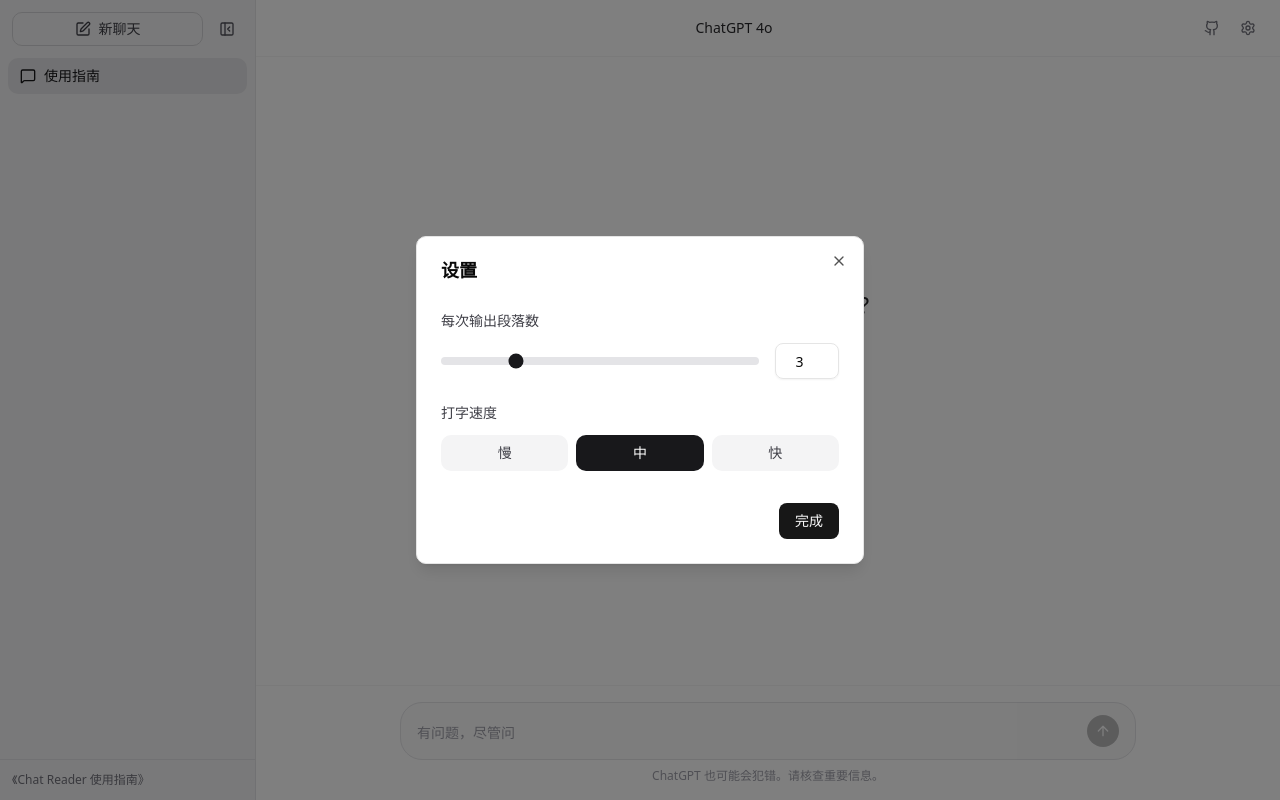
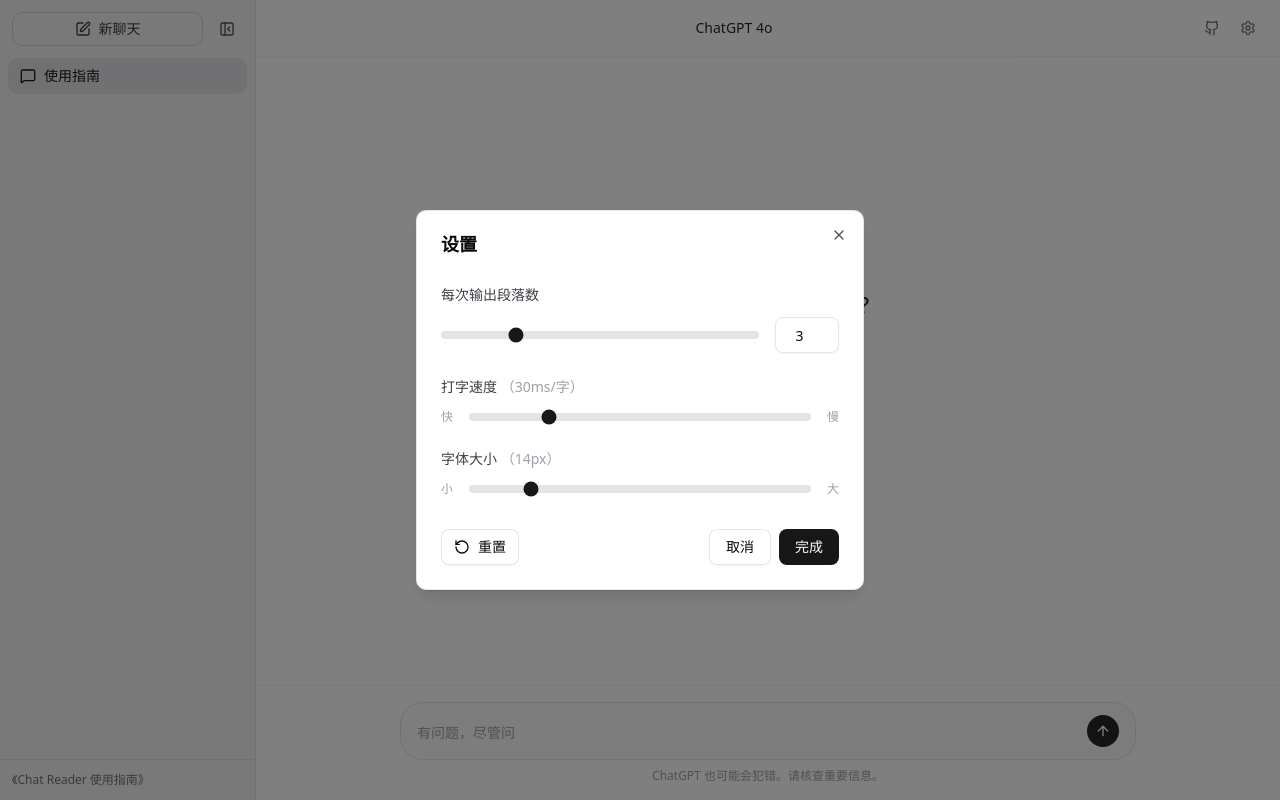
Before and after one commit to csdstar/chat-reader-fork, a Next.js app: page / in a window 1280 px wide. Both pictures are taken after a click on the button 1247 px from the left and 28 px from the top of the page. Built offline with nearby package versions, Linux system fonts and the light colour scheme.

Commit message:
Enhance chat functionality and settings management. Introduced fake prompts for user messages, added streaming control with a skip feature, and improved settings dialog to adjust typing speed and font size. Updated chat area and message bubble components to support new features.

```diff
--- a/src/app/page.tsx
+++ b/src/app/page.tsx
@@ -4,20 +4,33 @@ import { useState, useEffect, useCallback, useRef } from 'react';
 import { Sidebar } from '@/components/sidebar';
 import { ChatArea } from '@/components/chat-area';
 import { ConfirmDialog } from '@/components/confirm-dialog';
-import { SettingsDialog, SPEED_DELAYS, type Settings } from '@/components/settings-dialog';
+import { SettingsDialog, DEFAULT_SETTINGS, type Settings } from '@/components/settings-dialog';
 import { parseBook, getNextParagraphs, advanceProgress, goToNextChapter, goToChapter } from '@/lib/book-parser';
 import { saveBook, loadBook, saveMessages, loadMessages, clearBook, hasExistingBook } from '@/lib/storage';
 import { getDefaultBook } from '@/lib/default-book';
 import type { Book, Message } from '@/types';
 
-const DEFAULT_SETTINGS: Settings = {
-  paragraphsPerMessage: 3,
-  speed: 'medium',
-};
-
 function generateId() {
   return Date.now().toString(36) + Math.random().toString(36).slice(2);
 }
+
+const FAKE_PROMPTS = [
+  '帮我分析一下这个需求文档，看看有没有遗漏的点',
+  '这段代码的性能好像不太行，能帮我优化一下吗',
+  '我不太理解这个设计模式，能详细解释一下吗',
+  '继续说，我在听',
+  '然后呢，后面发生了什么',
+  '这个方案感觉有点复杂，有没有更简单的实现方式',
+  '你觉得这个技术选型合理吗，有什么建议',
+  '帮我写一个单元测试用例',
+  '这个 bug 怎么复现的，能分析一下原因吗',
+  '帮我 review 一下这段代码，看看有没有潜在问题',
+  '这个接口的返回值格式对吗',
+  '帮我把这个逻辑重构一下，现在太乱了',
+  '你确定这样写没问题吗，我有点担心',
+  '能不能举个具体的例子说明一下',
+  '这个报错信息是什么意思',
+];
 
 export default function Home() {
   const [book, setBook] = useState<Book | null>(null);
@@ -31,6 +44,7 @@ export default function Home() {
   const [settings, setSettings] = useState<Settings>(DEFAULT_SETTINGS);
   const pendingFileRef = useRef<File | null>(null);
   const inputRef = useRef<HTMLTextAreaElement>(null);
+  const streamingRef = useRef<{ intervalId: NodeJS.Timeout; messageId: string; fullText: string; onComplete: () => void } | null>(null);
 
   // 加载保存的数据或使用默认书籍
   useEffect(() => {
@@ -106,7 +120,6 @@ export default function Home() {
   const streamText = useCallback((text: string, onComplete: () => void) => {
     const messageId = generateId();
     let currentIndex = 0;
-    const delay = SPEED_DELAYS[settings.speed];
 
     setMessages(prev => [...prev, { id: messageId, role: 'assistant', content: '' }]);
 
@@ -118,15 +131,30 @@ export default function Home() {
       );
       if (currentIndex >= text.length) {
         clearInterval(interval);
+        streamingRef.current = null;
         onComplete();
       }
-    }, delay);
-  }, [settings.speed]);
+    }, settings.typingSpeed);
+
+    streamingRef.current = { intervalId: interval, messageId, fullText: text, onComplete };
+  }, [settings.typingSpeed]);
+
+  const skipStreaming = useCallback(() => {
+    if (!streamingRef.current) return;
+    const { intervalId, messageId, fullText, onComplete } = streamingRef.current;
+    clearInterval(intervalId);
+    setMessages(prev =>
+      prev.map(msg => msg.id === messageId ? { ...msg, content: fullText } : msg)
+    );
+    streamingRef.current = null;
+    onComplete();
+  }, []);
 
   const handleSendMessage = useCallback((content: string) => {
     if (!book || isStreaming) return;
 
-    setMessages(prev => [...prev, { id: generateId(), role: 'user', content }]);
+    const displayContent = content || FAKE_PROMPTS[Math.floor(Math.random() * FAKE_PROMPTS.length)];
+    setMessages(prev => [...prev, { id: generateId(), role: 'user', content: displayContent }]);
     const { paragraphs, isChapterEnd } = getNextParagraphs(book, settings.paragraphsPerMessage);
 
     if (paragraphs.length === 0) {
@@ -223,7 +251,9 @@ export default function Home() {
         messages={messages}
         book={book}
         isStreaming={isStreaming}
+        fontSize={settings.fontSize}
         onSendMessage={handleSendMessage}
+        onSkipStreaming={skipStreaming}
         onOpenSettings={() => setSettingsOpen(true)}
       />
 
--- a/src/components/chat-area.tsx
+++ b/src/components/chat-area.tsx
@@ -10,12 +10,14 @@ interface ChatAreaProps {
   messages: Message[];
   book: Book | null;
   isStreaming: boolean;
+  fontSize: number;
   onSendMessage: (content: string) => void;
+  onSkipStreaming: () => void;
   onOpenSettings: () => void;
 }
 
 export const ChatArea = forwardRef<HTMLTextAreaElement, ChatAreaProps>(
-  function ChatArea({ messages, book, isStreaming, onSendMessage, onOpenSettings }, inputRef) {
+  function ChatArea({ messages, book, isStreaming, fontSize, onSendMessage, onSkipStreaming, onOpenSettings }, inputRef) {
     const scrollRef = useRef<HTMLDivElement>(null);
 
     useEffect(() => {
@@ -60,8 +62,20 @@ export const ChatArea = forwardRef<HTMLTextAreaElement, ChatAreaProps>(
             )}
 
             {messages.map((msg) => (
-              <MessageBubble key={msg.id} message={msg} />
+              <MessageBubble key={msg.id} message={msg} fontSize={fontSize} />
             ))}
+
+            {isStreaming && (
+              <div className="flex gap-4 mb-6">
+                <div className="w-8" />
+                <button
+                  onClick={onSkipStreaming}
+                  className="px-4 py-1.5 text-sm text-zinc-600 bg-zinc-100 hover:bg-zinc-200 rounded-full transition-colors"
+                >
+                  立即回答
+                </button>
+              </div>
+            )}
           </div>
         </div>
 
--- a/src/components/chat-input.tsx
+++ b/src/components/chat-input.tsx
@@ -1,6 +1,6 @@
 'use client';
 
-import { useState, forwardRef } from 'react';
+import { useState, useRef, forwardRef, useImperativeHandle } from 'react';
 import { ArrowUp } from 'lucide-react';
 
 interface ChatInputProps {
@@ -12,15 +12,22 @@ interface ChatInputProps {
 export const ChatInput = forwardRef<HTMLTextAreaElement, ChatInputProps>(
   function ChatInput({ onSend, disabled, placeholder = '有问题，尽管问' }, ref) {
     const [value, setValue] = useState('');
+    const isComposingRef = useRef(false);
+    const textareaRef = useRef<HTMLTextAreaElement>(null);
+
+    useImperativeHandle(ref, () => textareaRef.current!, []);
 
     const handleSubmit = (e: React.FormEvent) => {
       e.preventDefault();
-      if (!value.trim() || disabled) return;
+      if (disabled) return;
       onSend(value.trim());
       setValue('');
     };
 
     const handleKeyDown = (e: React.KeyboardEvent) => {
+      // 如果正在 IME 组合输入中，不处理回车
+      if (isComposingRef.current) return;
+
       if (e.key === 'Enter' && !e.shiftKey) {
         e.preventDefault();
         handleSubmit(e);
@@ -31,10 +38,12 @@ export const ChatInput = forwardRef<HTMLTextAreaElement, ChatInputProps>(
       <form onSubmit={handleSubmit} className="relative">
         <div className="flex items-end gap-2 rounded-3xl border border-zinc-200 bg-zinc-50 px-4 py-3">
           <textarea
-            ref={ref}
+            ref={textareaRef}
             value={value}
             onChange={(e) => setValue(e.target.value)}
             onKeyDown={handleKeyDown}
+            onCompositionStart={() => { isComposingRef.current = true; }}
+            onCompositionEnd={() => { isComposingRef.current = false; }}
             placeholder={placeholder}
             disabled={disabled}
             rows={1}
@@ -43,7 +52,7 @@ export const ChatInput = forwardRef<HTMLTextAreaElement, ChatInputProps>(
           />
           <button
             type="submit"
-            disabled={disabled || !value.trim()}
+            disabled={disabled}
             className="flex h-8 w-8 items-center justify-center rounded-full bg-zinc-800 text-white transition-opacity hover:opacity-80 disabled:opacity-30"
           >
             <ArrowUp className="h-4 w-4" />
--- a/src/components/message-bubble.tsx
+++ b/src/components/message-bubble.tsx
@@ -2,9 +2,10 @@ import type { Message } from '@/types';
 
 interface MessageBubbleProps {
   message: Message;
+  fontSize?: number;
 }
 
-export function MessageBubble({ message }: MessageBubbleProps) {
+export function MessageBubble({ message, fontSize = 14 }: MessageBubbleProps) {
   if (message.role === 'user') {
     return (
       <div className="flex justify-end mb-6">
@@ -35,7 +36,12 @@ export function MessageBubble({ message }: MessageBubbleProps) {
         </svg>
       </div>
       <div className="flex-1 pt-1">
-        <p className="text-sm text-zinc-800 whitespace-pre-wrap leading-relaxed">{message.content}</p>
+        <p
+          className="text-zinc-800 whitespace-pre-wrap leading-relaxed"
+          style={{ fontSize: `${fontSize}px` }}
+        >
+          {message.content}
+        </p>
       </div>
     </div>
   );
--- a/src/components/settings-dialog.tsx
+++ b/src/components/settings-dialog.tsx
@@ -1,5 +1,6 @@
 'use client';
 
+import { useState, useEffect } from 'react';
 import {
   Dialog,
   DialogContent,
@@ -8,18 +9,18 @@ import {
 } from '@/components/ui/dialog';
 import { Button } from '@/components/ui/button';
 import { Input } from '@/components/ui/input';
-
-export type SpeedLevel = 'slow' | 'medium' | 'fast';
+import { RotateCcw, X } from 'lucide-react';
 
 export interface Settings {
   paragraphsPerMessage: number;
-  speed: SpeedLevel;
+  typingSpeed: number; // ms per character (10-100)
+  fontSize: number; // px (12-24)
 }
 
-export const SPEED_DELAYS: Record<SpeedLevel, number> = {
-  slow: 50,
-  medium: 30,
-  fast: 10,
+export const DEFAULT_SETTINGS: Settings = {
+  paragraphsPerMessage: 3,
+  typingSpeed: 30,
+  fontSize: 14,
 };
 
 interface SettingsDialogProps {
@@ -30,20 +31,56 @@ interface SettingsDialogProps {
 }
 
 export function SettingsDialog({ open, onOpenChange, settings, onSettingsChange }: SettingsDialogProps) {
+  const [localSettings, setLocalSettings] = useState<Settings>(settings);
+
+  // 打开时同步设置
+  useEffect(() => {
+    if (open) setLocalSettings(settings);
+  }, [open, settings]);
+
   const handleParagraphsChange = (value: number) => {
     const clamped = Math.max(1, Math.min(10, value || 1));
-    onSettingsChange({ ...settings, paragraphsPerMessage: clamped });
+    setLocalSettings(prev => ({ ...prev, paragraphsPerMessage: clamped }));
+  };
+
+  const handleSpeedChange = (value: number) => {
+    const clamped = Math.max(10, Math.min(100, value || 30));
+    setLocalSettings(prev => ({ ...prev, typingSpeed: clamped }));
+  };
+
+  const handleFontSizeChange = (value: number) => {
+    const clamped = Math.max(12, Math.min(24, value || 14));
+    setLocalSettings(prev => ({ ...prev, fontSize: clamped }));
+  };
+
+  const handleReset = () => {
+    setLocalSettings(DEFAULT_SETTINGS);
+  };
+
+  const handleSave = () => {
+    onSettingsChange(localSettings);
+    onOpenChange(false);
+  };
+
+  const handleCancel = () => {
+    onOpenChange(false);
   };
 
   return (
-    <Dialog open={open} onOpenChange={onOpenChange}>
-      <DialogContent className="sm:max-w-md">
+    <Dialog open={open} onOpenChange={() => {}}>
+      <DialogContent className="sm:max-w-md" showCloseButton={false} onInteractOutside={(e) => e.preventDefault()} onEscapeKeyDown={handleCancel}>
         <DialogHeader>
           <DialogTitle>设置</DialogTitle>
         </DialogHeader>
+        <button
+          onClick={handleCancel}
+          className="absolute top-4 right-4 rounded-sm opacity-70 hover:opacity-100 transition-opacity"
+        >
+          <X className="h-4 w-4" />
+        </button>
 
         <div className="space-y-6 py-4">
-          {/* 段落数 - 滑动条 + 输入框 */}
+          {/* 段落数 */}
           <div>
             <label className="text-sm font-medium text-zinc-700 mb-3 block">
               每次输出段落数
@@ -53,7 +90,7 @@ export function SettingsDialog({ open, onOpenChange, settings, onSettingsChange
                 type="range"
                 min="1"
                 max="10"
-                value={settings.paragraphsPerMessage}
+                value={localSettings.paragraphsPerMessage}
                 onChange={(e) => handleParagraphsChange(Number(e.target.value))}
                 className="flex-1 h-2 bg-zinc-200 rounded-lg appearance-none cursor-pointer accent-zinc-900"
               />
@@ -61,7 +98,7 @@ export function SettingsDialog({ open, onOpenChange, settings, onSettingsChange
                 type="number"
                 min="1"
                 max="10"
-                value={settings.paragraphsPerMessage}
+                value={localSettings.paragraphsPerMessage}
                 onChange={(e) => handleParagraphsChange(Number(e.target.value))}
                 className="w-16 text-center"
               />
@@ -71,34 +108,55 @@ export function SettingsDialog({ open, onOpenChange, settings, onSettingsChange
           {/* 打字速度 */}
           <div>
             <label className="text-sm font-medium text-zinc-700 mb-3 block">
-              打字速度
+              打字速度 <span className="text-zinc-400 font-normal">（{localSettings.typingSpeed}ms/字）</span>
             </label>
-            <div className="flex gap-2">
-              {[
-                { value: 'slow' as SpeedLevel, label: '慢' },
-                { value: 'medium' as SpeedLevel, label: '中' },
-                { value: 'fast' as SpeedLevel, label: '快' },
-              ].map(({ value, label }) => (
-                <button
-                  key={value}
-                  onClick={() => onSettingsChange({ ...settings, speed: value })}
-                  className={`flex-1 py-2 rounded-lg text-sm font-medium transition-colors ${
-                    settings.speed === value
-                      ? 'bg-zinc-900 text-white'
-                      : 'bg-zinc-100 text-zinc-700 hover:bg-zinc-200'
-                  }`}
-                >
-                  {label}
-                </button>
-              ))}
+            <div className="flex items-center gap-4">
+              <span className="text-xs text-zinc-400">快</span>
+              <input
+                type="range"
+                min="10"
+                max="100"
+                value={localSettings.typingSpeed}
+                onChange={(e) => handleSpeedChange(Number(e.target.value))}
+                className="flex-1 h-2 bg-zinc-200 rounded-lg appearance-none cursor-pointer accent-zinc-900"
+              />
+              <span className="text-xs text-zinc-400">慢</span>
+            </div>
+          </div>
+
+          {/* 字体大小 */}
+          <div>
+            <label className="text-sm font-medium text-zinc-700 mb-3 block">
+              字体大小 <span className="text-zinc-400 font-normal">（{localSettings.fontSize}px）</span>
+            </label>
+            <div className="flex items-center gap-4">
+              <span className="text-xs text-zinc-400">小</span>
+              <input
+                type="range"
+                min="12"
+                max="24"
+                value={localSettings.fontSize}
+                onChange={(e) => handleFontSizeChange(Number(e.target.value))}
+                className="flex-1 h-2 bg-zinc-200 rounded-lg appearance-none cursor-pointer accent-zinc-900"
+              />
+              <span className="text-xs text-zinc-400">大</span>
             </div>
           </div>
         </div>
 
-        <div className="flex justify-end">
-          <Button onClick={() => onOpenChange(false)}>
-            完成
+        <div className="flex justify-between">
+          <Button variant="outline" onClick={handleReset} className="gap-2">
+            <RotateCcw className="h-4 w-4" />
+            重置
           </Button>
+          <div className="flex gap-2">
+            <Button variant="outline" onClick={handleCancel}>
+              取消
+            </Button>
+            <Button onClick={handleSave}>
+              完成
+            </Button>
+          </div>
         </div>
       </DialogContent>
     </Dialog>
```
